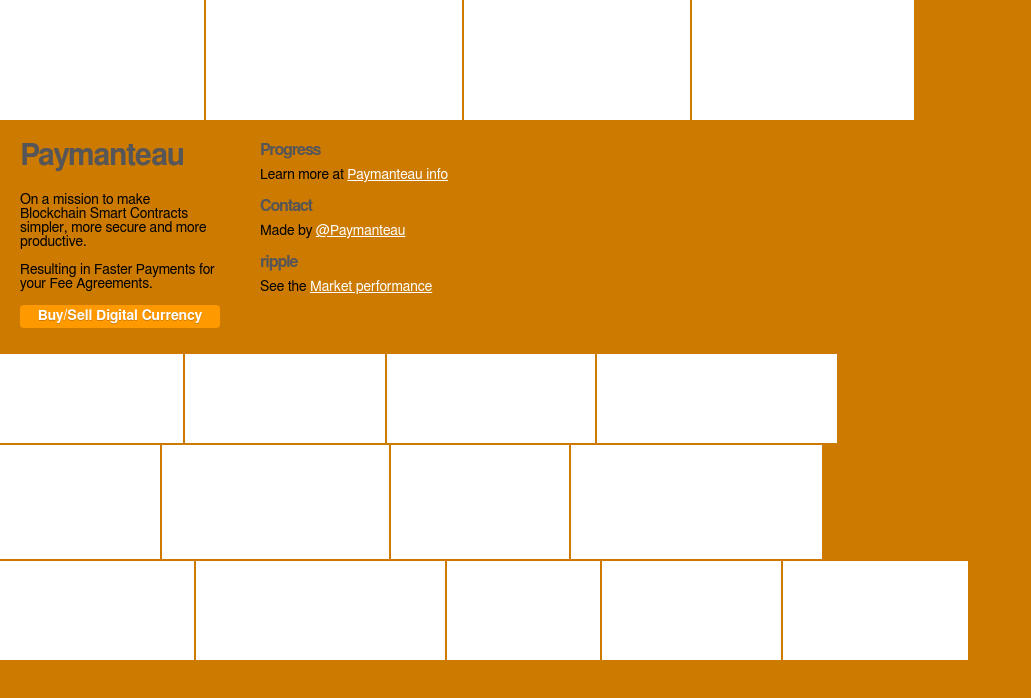
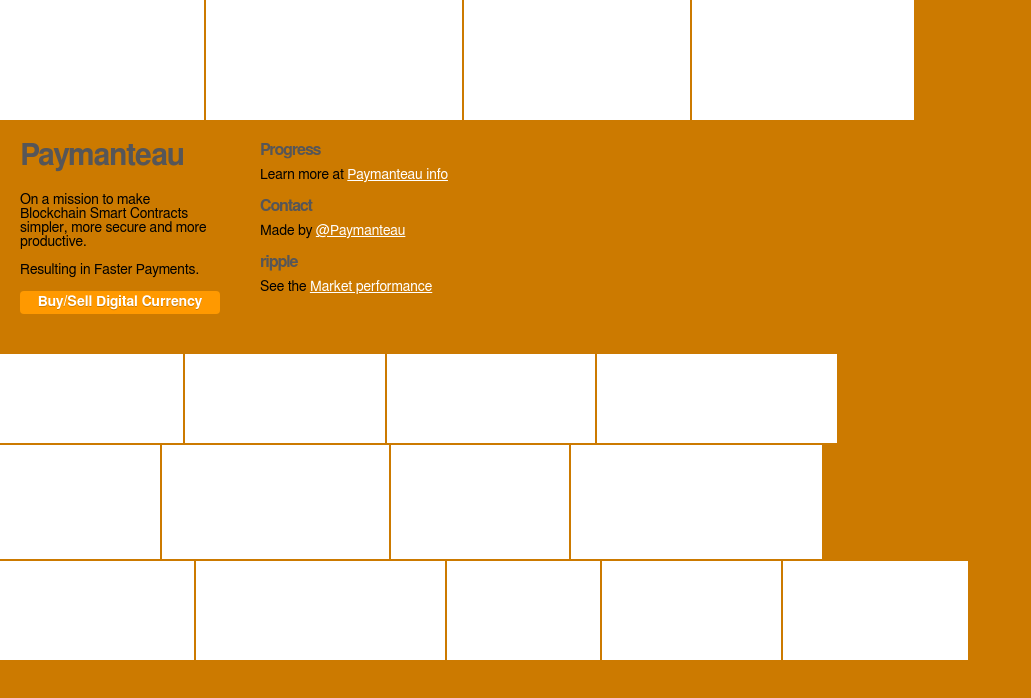
Before and after one commit to paymanteau/website, a website: page public/index.html in a window 1280 px wide. Shown: the whole page, without its empty margins (0-1031 px from the left). Drawn offline with nearby package versions, Linux system fonts and the light colour scheme; some packages are replaced by stand-ins of ours.

Commit message:
Lorem Ipsum Resulting In

```diff
--- a/public/index.html
+++ b/public/index.html
@@ -47,7 +47,7 @@
 			<p>
 				On a mission to make Blockchain Smart Contracts simpler, more secure and more productive.
 			</p>
-			<p>Resulting in Faster Payments for your Fee Agreements.</p>
+			<p>Resulting in Faster Payments.</p>
 			<a href="https://www.coinbase.com/?locale=en-US" id="download">Buy/Sell Digital Currency</a>
 		</div>
 		<div class="block" id="details">
```
